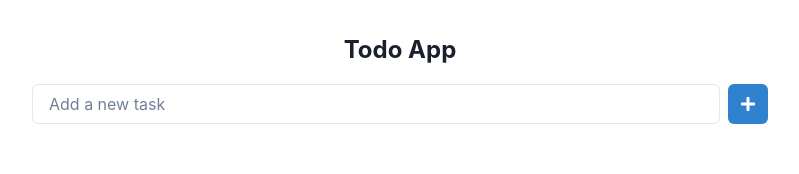
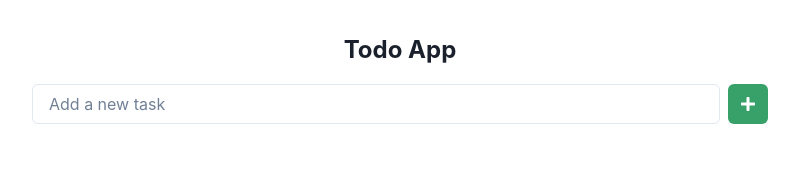
Before and after one commit to GPT-Engineer-App-Dev/task-track-42, a React (Vite) app: page / in a window 1280 px wide. Shown: the top 174 px of the page, without its empty margins (240-1039 px from the left). Built offline with nearby package versions, Linux system fonts and the light colour scheme.

Commit message:
Changed the color of the 'Add' button to vibrant green in the todo app.

```diff
--- a/src/pages/Index.jsx
+++ b/src/pages/Index.jsx
@@ -48,7 +48,7 @@ const Index = () => {
         <Text fontSize="2xl" fontWeight="bold">Todo App</Text>
         <Box display="flex" w="100%">
           <Input placeholder="Add a new task" value={input} onChange={(e) => setInput(e.target.value)} />
-          <IconButton icon={<FaPlus />} onClick={addTask} colorScheme="blue" aria-label="Add task" ml={2} />
+          <IconButton icon={<FaPlus />} onClick={addTask} colorScheme="green" aria-label="Add task" ml={2} />
         </Box>
         <List w="100%">
           {tasks.map(task => (
```
